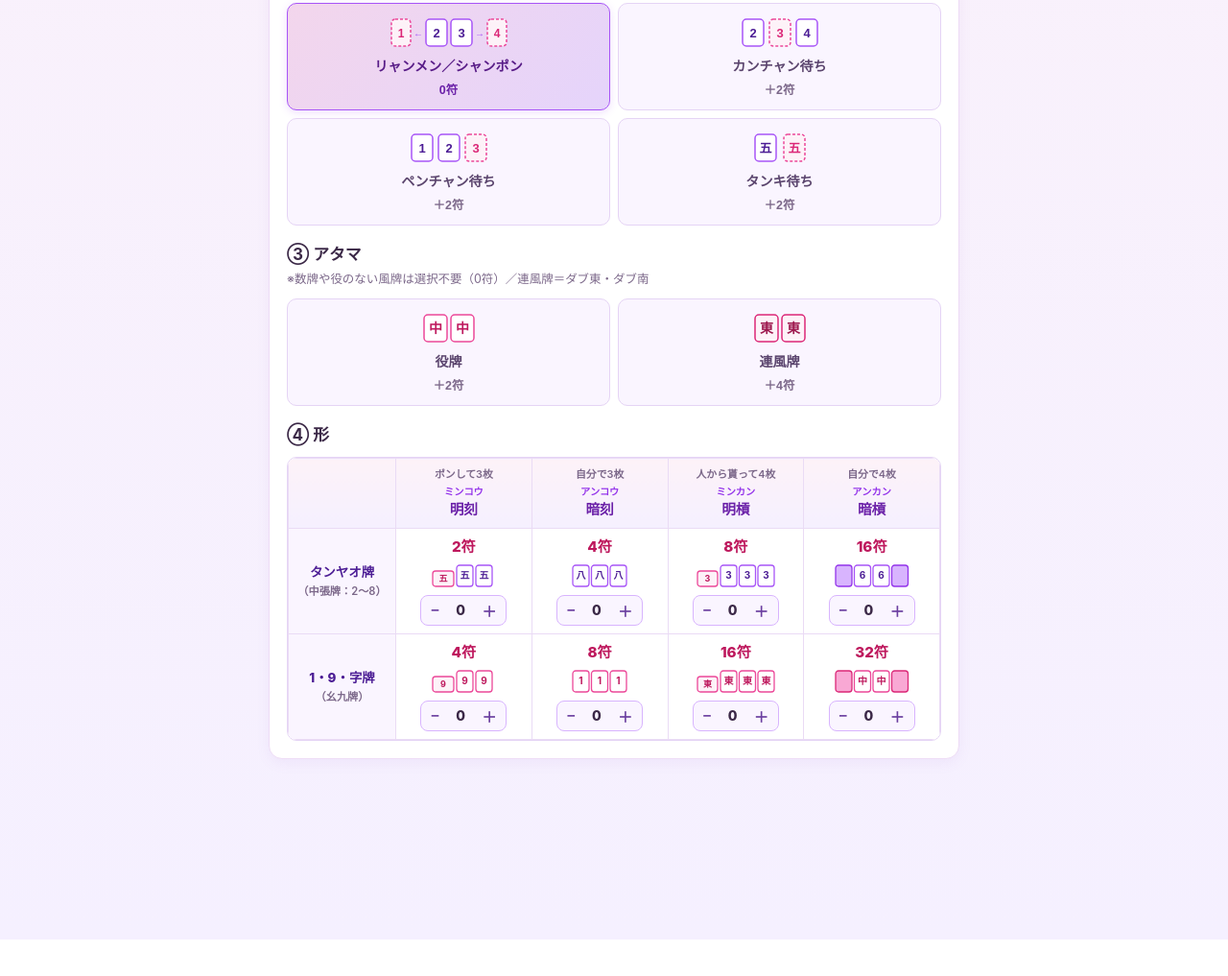
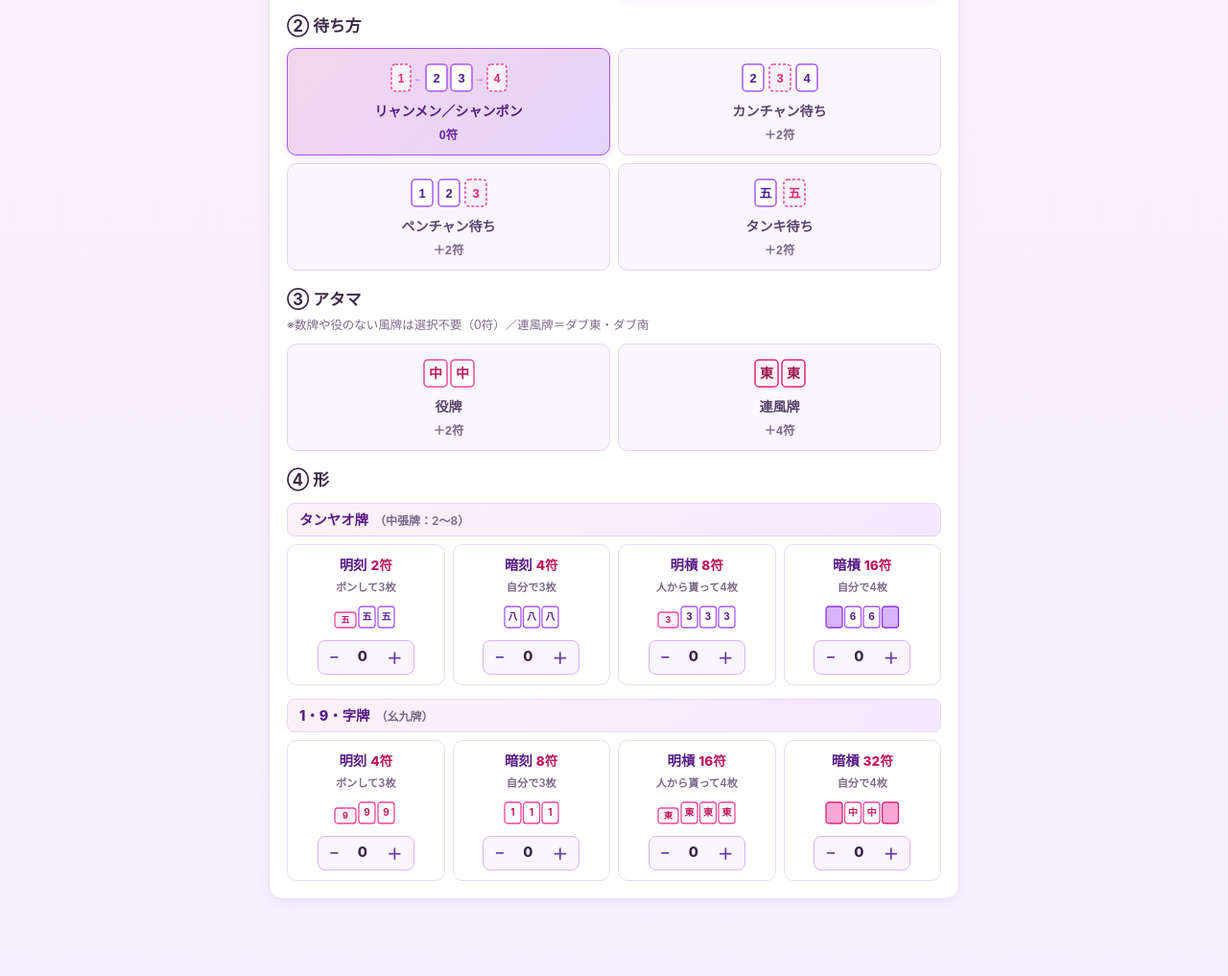
Before and after one commit to tokyoTW/mahjong-calc, a plain HTML site: page index.html in a window 1280 px wide. Shown: the part 1125-2142 px from the top of the page at 96% size. Before the commit the page ends 2104 px from the top, so only its background shows below. Drawn offline with Linux system fonts and the light colour scheme.

Commit message:
Update index.html

```diff
--- a/index.html
+++ b/index.html
@@ -105,7 +105,7 @@
     /* ボタングループ */
     .btn-group {
       display: grid;
-      grid-template-columns: repeat(auto-fit, minmax(120px, 1fr));
+      grid-template-columns: repeat(auto-fit, minmax(100px, 1fr));
       gap: 8px;
     }
     .btn-group-2col {
@@ -264,85 +264,89 @@
       margin-top: 12px;
     }
 
-    /* 形につく符（2行×4列テーブル） */
-    .shape-table-wrap {
-      overflow-x: auto;
-      -webkit-overflow-scrolling: touch;
-      border-radius: 10px;
-      border: 1.5px solid #e5d4f5;
+    /* STEP2 ④形（横スクロール不要のレスポンシブカード） */
+    .shape-group {
+      margin-bottom: 14px;
     }
-    .shape-table {
-      width: 100%;
-      min-width: 540px;
-      border-collapse: collapse;
-      background: #ffffff;
-      text-align: center;
+    .shape-group:last-child {
+      margin-bottom: 0;
     }
-    .shape-table th,
-    .shape-table td {
-      border: 1px solid #eadbf5;
-      padding: 8px 6px;
-      vertical-align: middle;
+    .shape-group-header {
+      background: linear-gradient(135deg, #fdf2f8 0%, #f3e8ff 100%);
+      border: 1px solid #e9d5ff;
+      border-radius: 8px;
+      padding: 6px 12px;
+      margin-bottom: 8px;
+      font-size: 0.9rem;
+      font-weight: 800;
+      color: #581c87;
+      display: flex;
+      align-items: baseline;
+      gap: 6px;
     }
-    .shape-table thead th {
-      background: linear-gradient(180deg, #fdf2f8 0%, #f5f0ff 100%);
-      color: #581c87;
-      font-weight: 700;
-    }
-    .th-sub {
-      display: block;
-      font-size: 0.68rem;
+    .shape-group-sub {
+      font-size: 0.75rem;
       font-weight: 600;
       color: var(--text-muted);
-      margin-bottom: 2px;
     }
-    .th-main {
-      display: block;
-      font-size: 0.92rem;
-      font-weight: 800;
-      color: #6b21a8;
+    .shape-grid {
+      display: grid;
+      grid-template-columns: repeat(2, 1fr);
+      gap: 8px;
     }
-    .th-ruby {
-      display: block;
-      font-size: 0.64rem;
-      font-weight: 600;
-      color: #9333ea;
+    @media (min-width: 600px) {
+      .shape-grid {
+        grid-template-columns: repeat(4, 1fr);
+      }
     }
-    .row-header {
-      background: #faf5ff;
-      font-weight: 800;
-      color: #4c1d95;
-      font-size: 0.84rem;
-      width: 112px;
+    .shape-card {
+      background: #ffffff;
+      border: 1.5px solid #eadbf5;
+      border-radius: 10px;
+      padding: 10px 6px;
+      display: flex;
+      flex-direction: column;
+      align-items: center;
+      text-align: center;
+      gap: 4px;
+      transition: all 0.15s ease;
     }
-    .row-header-sub {
-      display: block;
-      font-size: 0.7rem;
-      font-weight: 600;
-      color: var(--text-muted);
-      margin-top: 2px;
+    .shape-card.has-count {
+      background: #fdf2f8;
+      border-color: #c084fc;
+      box-shadow: 0 2px 6px rgba(168, 85, 247, 0.14);
     }
-    .shape-cell {
-      transition: background 0.15s ease, opacity 0.15s ease;
-    }
-    .shape-cell.has-count {
-      background: #fdf2f8;
-    }
-    .shape-cell.disabled-cell {
+    .shape-card.disabled-card {
       opacity: 0.35;
       background: #f5f2f7;
     }
-    .cell-fu {
-      font-size: 0.95rem;
+    .shape-card-top {
+      display: flex;
+      align-items: baseline;
+      justify-content: center;
+      gap: 4px;
+      flex-wrap: wrap;
+    }
+    .shape-type-name {
+      font-size: 0.9rem;
+      font-weight: 800;
+      color: #581c87;
+    }
+    .shape-fu-badge {
+      font-size: 0.85rem;
       font-weight: 800;
       color: #be185d;
-      margin-bottom: 4px;
+    }
+    .shape-desc {
+      font-size: 0.7rem;
+      color: var(--text-muted);
+      font-weight: 600;
     }
     .cell-svg {
       display: flex;
       justify-content: center;
       align-items: center;
-      margin-bottom: 6px;
+      margin: 4px 0;
       min-height: 28px;
     }
     .mini-stepper {
@@ -352,12 +356,13 @@
       border-radius: 8px;
       border: 1.5px solid #d8b4fe;
       overflow: hidden;
+      margin-top: 2px;
     }
     .mini-stepper button {
       background: transparent;
       border: none;
-      padding: 4px 10px;
-      font-size: 0.95rem;
+      padding: 5px 12px;
+      font-size: 1rem;
       font-weight: 800;
       color: var(--primary-dark);
       cursor: pointer;
@@ -370,9 +375,9 @@
       opacity: 0.35;
     }
     .mini-stepper span {
-      min-width: 24px;
+      min-width: 26px;
       text-align: center;
-      font-size: 0.88rem;
+      font-size: 0.92rem;
       font-weight: 800;
       color: var(--text);
     }
@@ -446,9 +451,28 @@
       </div>
     </div>
 
-    <!-- ② アガリ方 -->
+    <!-- ② リーチしましたか？ -->
+    <div class="question-block" id="riichiBlock">
+      <span class="q-label">② リーチしましたか？</span>
+      <div class="btn-group">
+        <button class="btn-toggle active" id="riichiNone" onclick="setRiichi('none')">なし</button>
+        <button class="btn-toggle" id="riichiNormal" onclick="setRiichi('riichi')">リーチ (1翻)</button>
+        <button class="btn-toggle" id="riichiDouble" onclick="setRiichi('double')">Wリーチ (2翻)</button>
+      </div>
+    </div>
+
+    <!-- ③ 一発であがりましたか？ -->
+    <div class="question-block" id="ippatsuBlock">
+      <span class="q-label">③ 一発であがりましたか？</span>
+      <div class="btn-group">
+        <button class="btn-toggle active" id="ippatsuNo" onclick="setIppatsu(false)">いいえ</button>
+        <button class="btn-toggle" id="ippatsuYes" onclick="setIppatsu(true)">はい (1翻)</button>
+      </div>
+    </div>
+
+    <!-- ④ アガリ方 -->
     <div class="question-block">
-      <span class="q-label">② アガリ方</span>
+      <span class="q-label">④ アガリ方</span>
       <div class="btn-group" style="margin-bottom:8px;">
         <button class="btn-toggle active" id="btnRon" onclick="setWinType('ron')">ロン</button>
         <button class="btn-toggle" id="btnTsumo" onclick="setWinType('tsumo')">ツモ</button>
@@ -459,25 +483,15 @@
       </div>
     </div>
 
-    <!-- ③ リーチ -->
-    <div class="question-block" id="riichiBlock">
-      <span class="q-label">③ リーチしましたか？</span>
-      <div class="btn-group">
-        <button class="btn-toggle active" id="riichiNone" onclick="setRiichi('none')">なし</button>
-        <button class="btn-toggle" id="riichiNormal" onclick="setRiichi('riichi')">リーチ (1翻)</button>
-        <button class="btn-toggle" id="riichiDouble" onclick="setRiichi('double')">Wリーチ (2翻)</button>
-      </div>
-    </div>
-
-    <!-- ④ 役の選択 -->
+    <!-- ⑤ 役 -->
     <div class="question-block">
-      <span class="q-label">④ ついている役を選んでください</span>
+      <span class="q-label">⑤ 役</span>
       <div class="yaku-grid" id="yakuContainer"></div>
     </div>
 
-    <!-- ⑤ ドラ -->
+    <!-- ⑥ ドラ -->
     <div class="question-block">
-      <span class="q-label">⑤ ドラ・裏ドラの合計枚数</span>
+      <span class="q-label">⑥ ドラ（ドラ・裏ドラの合計枚数）</span>
       <div class="stepper">
         <button onclick="changeDora(-1)">−</button>
         <span id="doraCount">0</span>
@@ -613,39 +627,10 @@
       </div>
     </div>
 
-    <!-- ④ 形 -->
+    <!-- ④ 形（横スクロール不要の2×2カード表示） -->
     <div class="question-block">
       <span class="q-label">④ 形</span>
-      <div class="shape-table-wrap">
-        <table class="shape-table">
-          <thead>
-            <tr>
-              <th></th>
-              <th>
-                <span class="th-sub">ポンして3枚</span>
-                <span class="th-ruby">ミンコウ</span>
-                <span class="th-main">明刻</span>
-              </th>
-              <th>
-                <span class="th-sub">自分で3枚</span>
-                <span class="th-ruby">アンコウ</span>
-                <span class="th-main">暗刻</span>
-              </th>
-              <th>
-                <span class="th-sub">人から貰って4枚</span>
-                <span class="th-ruby">ミンカン</span>
-                <span class="th-main">明槓</span>
-              </th>
-              <th>
-                <span class="th-sub">自分で4枚</span>
-                <span class="th-ruby">アンカン</span>
-                <span class="th-main">暗槓</span>
-              </th>
-            </tr>
-          </thead>
-          <tbody id="shapeTableBody"></tbody>
-        </table>
-      </div>
+      <div id="shapeCardsContainer"></div>
     </div>
   </section>
 </div>
@@ -666,9 +651,10 @@
 // --- 状態管理 ---
 const state = {
   role: 'child',          // 'child' | 'dealer'
+  riichi: 'none',         // 'none' | 'riichi' | 'double'
+  ippatsu: false,         // true | false
   winType: 'ron',         // 'ron' | 'tsumo'
   menzen: true,           // true | false
-  riichi: 'none',         // 'none' | 'riichi' | 'double'
   selectedYaku: [],       // 役ID配列
   dora: 0,
   fuAgari: 'menzen_ron',  // 'none' | 'tsumo' | 'menzen_ron'
@@ -686,9 +672,8 @@ const state = {
   }
 };
 
-// 役マスター
+// 役マスター（一発は③へ移動したため除外）
 const YAKU_LIST = [
-  { id: 'ippatsu', name: '一発', han: 1, menzenOnly: true, requiresRiichi: true, excludes: [] },
   { id: 'pinfu', name: '平和 (ピンフ)', han: 1, menzenOnly: true, excludes: ['yakuhai_haku', 'yakuhai_hatsu', 'yakuhai_chun', 'yakuhai_wind', 'toitoi', 'sanankou', 'chiitoitsu'] },
   { id: 'tanyao', name: 'タンヤオ', han: 1, menzenOnly: false, excludes: ['yakuhai_haku', 'yakuhai_hatsu', 'yakuhai_chun', 'yakuhai_wind', 'honitsu', 'chinitsu', 'chanta', 'junchan', 'honroto'] },
   { id: 'yakuhai_haku', name: '役牌 (白)', han: 1, menzenOnly: false, excludes: ['tanyao', 'pinfu', 'junchan', 'chinitsu'] },
@@ -707,15 +692,17 @@ const YAKU_LIST = [
   { id: 'chinitsu', name: '清一色', han: 6, menzenOnly: false, hanNaki: 5, excludes: ['tanyao', 'honitsu', 'chanta', 'yakuhai_haku', 'yakuhai_hatsu', 'yakuhai_chun', 'yakuhai_wind'] }
 ];
 
-// 形につく符の表データ
-const SHAPE_ROWS = [
+// 形につく符のデータ（イラストそのまま、スマホ2列表示対応）
+const SHAPE_GROUPS = [
   {
-    rowTitle: 'タンヤオ牌',
-    rowSub: '（中張牌：2〜8）',
+    groupTitle: 'タンヤオ牌',
+    groupSub: '（中張牌：2〜8）',
     isYaochu: false,
-    cells: [
+    items: [
       {
         key: 't_minko',
+        label: '明刻',
+        desc: 'ポンして3枚',
         fu: 2,
         svg: `<svg width="68" height="26" viewBox="0 0 68 26" aria-hidden="true">
           <rect x="2" y="8" width="22" height="16" rx="3" fill="#fdf2f8" stroke="#ec4899" stroke-width="1.3"/>
@@ -728,6 +715,8 @@ const SHAPE_ROWS = [
       },
       {
         key: 't_anko',
+        label: '暗刻',
+        desc: '自分で3枚',
         fu: 4,
         svg: `<svg width="60" height="26" viewBox="0 0 60 26" aria-hidden="true">
           <rect x="2" y="2" width="17" height="22" rx="3" fill="#ffffff" stroke="#a855f7" stroke-width="1.3"/>
@@ -740,6 +729,8 @@ const SHAPE_ROWS = [
       },
       {
         key: 't_minkan',
+        label: '明槓',
+        desc: '人から貰って4枚',
         fu: 8,
         svg: `<svg width="84" height="26" viewBox="0 0 84 26" aria-hidden="true">
           <rect x="2" y="8" width="21" height="16" rx="3" fill="#fdf2f8" stroke="#ec4899" stroke-width="1.3"/>
@@ -754,6 +745,8 @@ const SHAPE_ROWS = [
       },
       {
         key: 't_ankan',
+        label: '暗槓',
+        desc: '自分で4枚',
         fu: 16,
         svg: `<svg width="80" height="26" viewBox="0 0 80 26" aria-hidden="true">
           <rect x="2" y="2" width="17" height="22" rx="3" fill="#d8b4fe" stroke="#9333ea" stroke-width="1.3"/>
@@ -767,12 +760,14 @@ const SHAPE_ROWS = [
     ]
   },
   {
-    rowTitle: '1・9・字牌',
-    rowSub: '（幺九牌）',
+    groupTitle: '1・9・字牌',
+    groupSub: '（幺九牌）',
     isYaochu: true,
-    cells: [
+    items: [
       {
         key: 'y_minko',
+        label: '明刻',
+        desc: 'ポンして3枚',
         fu: 4,
         svg: `<svg width="68" height="26" viewBox="0 0 68 26" aria-hidden="true">
           <rect x="2" y="8" width="22" height="16" rx="3" fill="#fdf2f8" stroke="#ec4899" stroke-width="1.3"/>
@@ -785,6 +780,8 @@ const SHAPE_ROWS = [
       },
       {
         key: 'y_anko',
+        label: '暗刻',
+        desc: '自分で3枚',
         fu: 8,
         svg: `<svg width="60" height="26" viewBox="0 0 60 26" aria-hidden="true">
           <rect x="2" y="2" width="17" height="22" rx="3" fill="#ffffff" stroke="#ec4899" stroke-width="1.3"/>
@@ -797,6 +794,8 @@ const SHAPE_ROWS = [
       },
       {
         key: 'y_minkan',
+        label: '明槓',
+        desc: '人から貰って4枚',
         fu: 16,
         svg: `<svg width="84" height="26" viewBox="0 0 84 26" aria-hidden="true">
           <rect x="2" y="8" width="21" height="16" rx="3" fill="#fdf2f8" stroke="#ec4899" stroke-width="1.3"/>
@@ -811,6 +810,8 @@ const SHAPE_ROWS = [
       },
       {
         key: 'y_ankan',
+        label: '暗槓',
+        desc: '自分で4枚',
         fu: 32,
         svg: `<svg width="80" height="26" viewBox="0 0 80 26" aria-hidden="true">
           <rect x="2" y="2" width="17" height="22" rx="3" fill="#f9a8d4" stroke="#db2777" stroke-width="1.3"/>
@@ -828,7 +829,7 @@ const SHAPE_ROWS = [
 // --- 初期化 ---
 function init() {
   renderYakuGrid();
-  renderShapeTable();
+  renderShapeCards();
   syncFuAgariFromStep1();
   recalc();
 }
@@ -851,35 +852,45 @@ function renderYakuGrid() {
   });
 }
 
-// 形につく符テーブルの描画
-function renderShapeTable() {
-  const tbody = document.getElementById('shapeTableBody');
-  tbody.innerHTML = '';
+// 形につく符カードの描画（横スクロール不要）
+function renderShapeCards() {
+  const container = document.getElementById('shapeCardsContainer');
+  container.innerHTML = '';
 
-  SHAPE_ROWS.forEach(row => {
-    const tr = document.createElement('tr');
-    const th = document.createElement('th');
-    th.className = 'row-header';
-    th.innerHTML = `${row.rowTitle}<span class="row-header-sub">${row.rowSub}</span>`;
-    tr.appendChild(th);
+  SHAPE_GROUPS.forEach(group => {
+    const groupDiv = document.createElement('div');
+    groupDiv.className = 'shape-group';
 
-    row.cells.forEach(cell => {
-      const td = document.createElement('td');
-      td.className = 'shape-cell';
-      td.id = 'cell_' + cell.key;
-      td.innerHTML = `
-        <div class="cell-fu">${cell.fu}符</div>
-        <div class="cell-svg">${cell.svg}</div>
+    const header = document.createElement('div');
+    header.className = 'shape-group-header';
+    header.innerHTML = `<span>${group.groupTitle}</span><span class="shape-group-sub">${group.groupSub}</span>`;
+    groupDiv.appendChild(header);
+
+    const grid = document.createElement('div');
+    grid.className = 'shape-grid';
+
+    group.items.forEach(item => {
+      const card = document.createElement('div');
+      card.className = 'shape-card';
+      card.id = 'card_' + item.key;
+      card.innerHTML = `
+        <div class="shape-card-top">
+          <span class="shape-type-name">${item.label}</span>
+          <span class="shape-fu-badge">${item.fu}符</span>
+        </div>
+        <div class="shape-desc">${item.desc}</div>
+        <div class="cell-svg">${item.svg}</div>
         <div class="mini-stepper">
-          <button id="dec_${cell.key}" onclick="changeShape('${cell.key}', -1)">−</button>
-          <span id="val_${cell.key}">0</span>
-          <button id="inc_${cell.key}" onclick="changeShape('${cell.key}', 1)">＋</button>
+          <button id="dec_${item.key}" onclick="changeShape('${item.key}', -1)">−</button>
+          <span id="val_${item.key}">0</span>
+          <button id="inc_${item.key}" onclick="changeShape('${item.key}', 1)">＋</button>
         </div>
       `;
-      tr.appendChild(td);
+      grid.appendChild(card);
     });
 
-    tbody.appendChild(tr);
+    groupDiv.appendChild(grid);
+    container.appendChild(groupDiv);
   });
 }
 
@@ -902,6 +913,21 @@ function setRole(role) {
   recalc();
 }
 
+function setRiichi(riichi) {
+  if (!state.menzen && riichi !== 'none') return;
+  state.riichi = riichi;
+  if (riichi === 'none') {
+    state.ippatsu = false;
+  }
+  recalc();
+}
+
+function setIppatsu(flag) {
+  if (state.riichi === 'none' && flag) return;
+  state.ippatsu = flag;
+  recalc();
+}
+
 function setWinType(winType) {
   state.winType = winType;
   document.getElementById('btnRon').classList.toggle('active', winType === 'ron');
@@ -915,19 +941,9 @@ function setMenzen(menzen) {
   document.getElementById('btnMenzen').classList.toggle('active', menzen);
   document.getElementById('btnNaki').classList.toggle('active', !menzen);
 
-  // 鳴きならリーチ・一発不可
-  const riichiBlock = document.getElementById('riichiBlock');
   if (!menzen) {
     state.riichi = 'none';
-    ['riichiNone', 'riichiNormal', 'riichiDouble'].forEach(id => {
-      document.getElementById(id).classList.remove('active');
-    });
-    document.getElementById('riichiNone').classList.add('active');
-    riichiBlock.style.opacity = '0.4';
-    riichiBlock.style.pointerEvents = 'none';
-  } else {
-    riichiBlock.style.opacity = '1';
-    riichiBlock.style.pointerEvents = 'auto';
+    state.ippatsu = false;
   }
 
   // 門前役の自動解除
@@ -938,20 +954,6 @@ function setMenzen(menzen) {
 
   syncFuAgariFromStep1();
   renderYakuGrid();
-  recalc();
-}
-
-function setRiichi(riichi) {
-  state.riichi = riichi;
-  ['riichiNone', 'riichiNormal', 'riichiDouble'].forEach(id => {
-    document.getElementById(id).classList.remove('active');
-  });
-  if (riichi === 'none') {
-    document.getElementById('riichiNone').classList.add('active');
-    state.selectedYaku = state.selectedYaku.filter(id => id !== 'ippatsu');
-  }
-  if (riichi === 'riichi') document.getElementById('riichiNormal').classList.add('active');
-  if (riichi === 'double') document.getElementById('riichiDouble').classList.add('active');
   recalc();
 }
 
@@ -1019,7 +1021,27 @@ function changeShape(key, delta) {
 
 // --- 排他ルールの判定とUI更新 ---
 function updateConstraints() {
-  // 役ボタンの状態更新
+  // ②リーチボタンの状態更新（副露時はリーチ不可）
+  const rNone = document.getElementById('riichiNone');
+  const rNormal = document.getElementById('riichiNormal');
+  const rDouble = document.getElementById('riichiDouble');
+  rNone.classList.toggle('active', state.riichi === 'none');
+  rNormal.classList.toggle('active', state.riichi === 'riichi');
+  rDouble.classList.toggle('active', state.riichi === 'double');
+  rNormal.disabled = !state.menzen;
+  rDouble.disabled = !state.menzen;
+
+  // ③一発ボタンの状態更新（リーチなし時は「はい」不可）
+  const ipNo = document.getElementById('ippatsuNo');
+  const ipYes = document.getElementById('ippatsuYes');
+  if (state.riichi === 'none') {
+    state.ippatsu = false;
+  }
+  ipNo.classList.toggle('active', !state.ippatsu);
+  ipYes.classList.toggle('active', state.ippatsu);
+  ipYes.disabled = (state.riichi === 'none');
+
+  // ⑤役ボタンの状態更新
   YAKU_LIST.forEach(yaku => {
     const btn = document.getElementById('yaku_' + yaku.id);
     if (!btn) return;
@@ -1030,7 +1052,6 @@ function updateConstraints() {
     let disabled = false;
 
     if (yaku.menzenOnly && !state.menzen) disabled = true;
-    if (yaku.requiresRiichi && state.riichi === 'none') disabled = true;
 
     state.selectedYaku.forEach(selectedId => {
       if (selectedId === yaku.id) return;
@@ -1070,24 +1091,24 @@ function updateConstraints() {
   headYakuhaiBtn.classList.toggle('active', state.headType === 'yakuhai');
   headRenpuBtn.classList.toggle('active', state.headType === 'renpu');
 
-  // STEP2 ④形テーブルのハイライト＆タンヤオ時の1・9・字牌無効化
-  SHAPE_ROWS.forEach(row => {
-    row.cells.forEach(cell => {
-      const td = document.getElementById('cell_' + cell.key);
-      const decBtn = document.getElementById('dec_' + cell.key);
-      const incBtn = document.getElementById('inc_' + cell.key);
-      const valSpan = document.getElementById('val_' + cell.key);
+  // STEP2 ④形カードのハイライト＆タンヤオ時の1・9・字牌無効化
+  SHAPE_GROUPS.forEach(group => {
+    group.items.forEach(item => {
+      const card = document.getElementById('card_' + item.key);
+      const decBtn = document.getElementById('dec_' + item.key);
+      const incBtn = document.getElementById('inc_' + item.key);
+      const valSpan = document.getElementById('val_' + item.key);
 
-      if (hasTanyao && row.isYaochu) {
-        state.shapes[cell.key] = 0;
+      if (hasTanyao && group.isYaochu) {
+        state.shapes[item.key] = 0;
         valSpan.innerText = '0';
-        td.classList.add('disabled-cell');
-        td.classList.remove('has-count');
+        card.classList.add('disabled-card');
+        card.classList.remove('has-count');
         decBtn.disabled = true;
         incBtn.disabled = true;
       } else {
-        td.classList.remove('disabled-cell');
-        td.classList.toggle('has-count', state.shapes[cell.key] > 0);
+        card.classList.remove('disabled-card');
+        card.classList.toggle('has-count', state.shapes[item.key] > 0);
         decBtn.disabled = false;
         incBtn.disabled = false;
       }
@@ -1103,6 +1124,7 @@ function recalc() {
   let han = 0;
   if (state.riichi === 'riichi') han += 1;
   if (state.riichi === 'double') han += 2;
+  if (state.ippatsu) han += 1;
 
   state.selectedYaku.forEach(id => {
     const y = YAKU_LIST.find(item => item.id === id);
```
